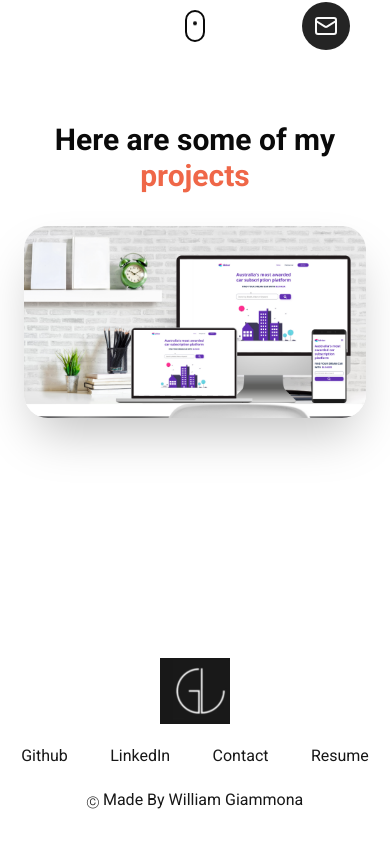
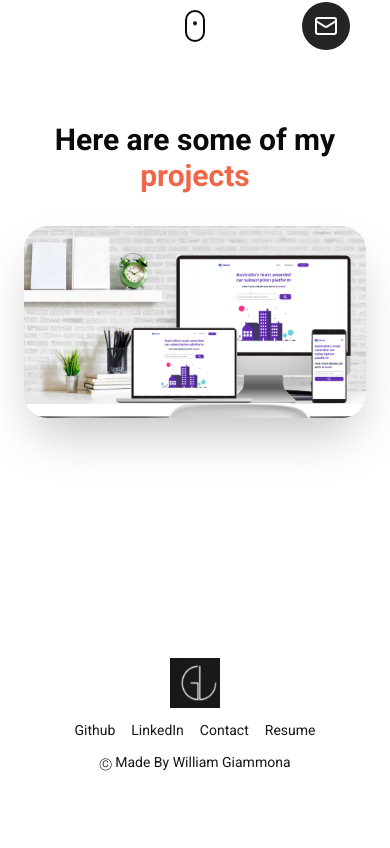
Before and after one commit to WilliamGiammona/william-giammona-website, a Next.js app: page / in a window 390 px wide. Shown: the part 770-1618 px from the top of the page. Built offline with nearby package versions, Linux system fonts and the light colour scheme; no server answers.

Commit message:
made responsive adjustments

```diff
--- a/app/components/Footer.tsx
+++ b/app/components/Footer.tsx
@@ -9,17 +9,17 @@ const Footer = () => {
   const { setIsFormVisible } = useModal();
 
   return (
-    <section className="relative flex flex-col items-center z-10">
+    <section className="relative flex flex-col items-center z-10 px-4">
       <figure>
         <Image
           src="/images/logo.png"
           alt="Logo"
           width={70}
           height={70}
-          className="dark:invert"
+          className="dark:invert w-[50px] h-[50px] md:w-[70px] md:h-[70px]"
         />
       </figure>
-      <ul className="flex w-full justify-around max-w-lg text-primary my-5">
+      <ul className="flex flex-wrap justify-center md:justify-around gap-4 md:gap-0 w-full max-w-lg text-primary my-3 md:my-5 text-sm md:text-base">
         <li className="relative">
           <Link
             className="link-footer relative"
@@ -63,7 +63,7 @@ const Footer = () => {
           </Link>
         </li>
       </ul>
-      <div className="text-primary">
+      <div className="text-primary text-sm md:text-base">
         <span className="text-xs">&#9400;</span> Made By William Giammona
       </div>
     </section>
```
